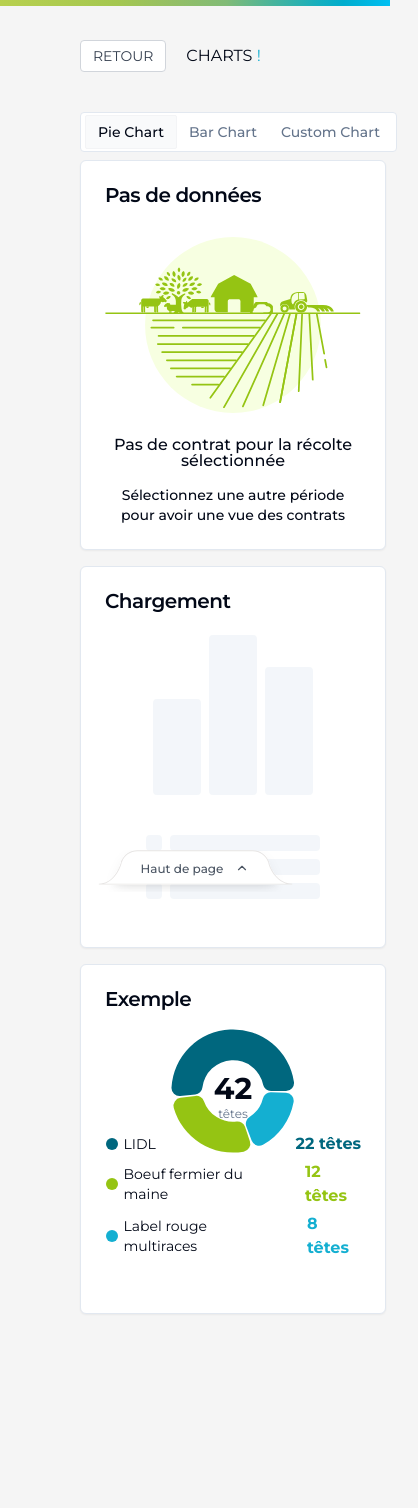
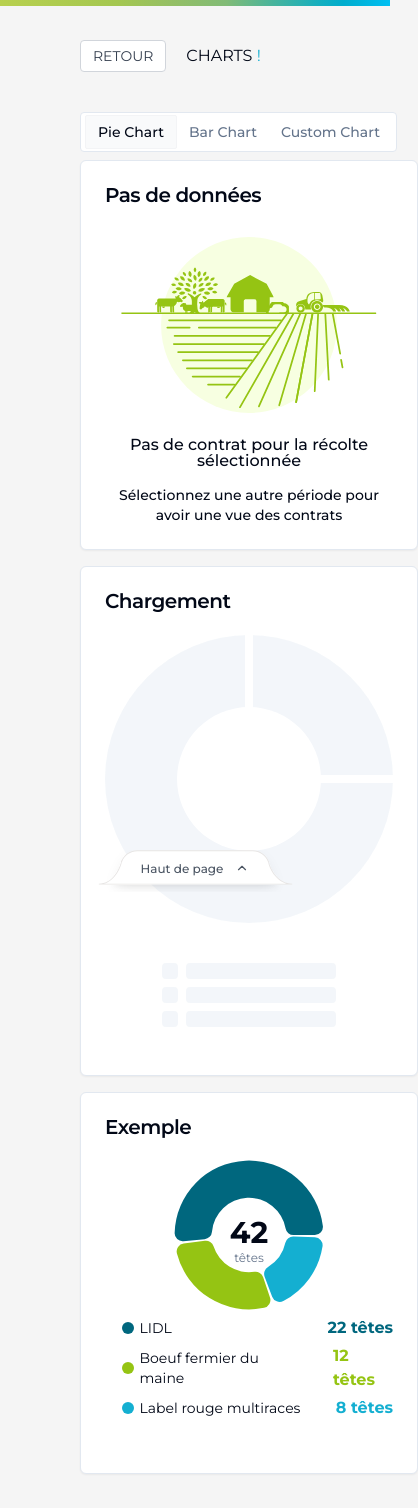
Before and after one commit to NatUp-dev/PACO, a Next.js app in the folder NatUp.Paco.Client/: page /demo/charts in a window 390 px wide. Shown: the top 1508 px of the page, 418 px wide, since content can reach past the window. Before the commit the page ends 1354 px from the top, so only its background shows below. Built offline with nearby package versions, Linux system fonts and the light colour scheme; what tailwindcss-debug-screens would draw is missing.

Commit message:
divers fixs

```diff
--- a/NatUp.Paco.Client/src/app/demo/charts/pies.tsx
+++ b/NatUp.Paco.Client/src/app/demo/charts/pies.tsx
@@ -99,6 +99,35 @@ export default function Pies() {
         </CardHeader>
         <CardContent>
           <div className="flex justify-center items-baseline space-x-2 pb-10">
+            <div className="relative flex justify-center items-center ">
+              <Skeleton className="w-72 h-72 rounded-full " />
+              <div className="w-1/2 h-1/2 rounded-full absolute bg-card" />
+              <div className="w-36 h-2 bg-card absolute right-0"></div>
+              <div className="w-2 h-36 bg-card absolute top-0"></div>
+            </div>
+          </div>
+          <div className="space-y-2">
+            <div className="flex justify-center space-x-2">
+              <Skeleton className="h-4 w-4 rounded-md" />
+              <div className="space-y-4">
+                <Skeleton className="h-4 w-[150px]" />
+              </div>
+            </div>
+            <div className="flex justify-center space-x-2">
+              <Skeleton className="h-4 w-4 rounded-md" />
+              <div className="space-y-4">
+                <Skeleton className="h-4 w-[150px]" />
+              </div>
+            </div>
+            <div className="flex justify-center space-x-2">
+              <Skeleton className="h-4 w-4 rounded-md" />
+              <div className="space-y-4">
+                <Skeleton className="h-4 w-[150px]" />
+              </div>
+            </div>
+          </div>
+
+          {/* <div className="flex justify-center items-baseline space-x-2 pb-10">
             <Skeleton className="h-24 w-12" />
             <Skeleton className="h-40 w-12" />
             <Skeleton className="h-32 w-12" />
@@ -122,7 +151,7 @@ export default function Pies() {
                 <Skeleton className="h-4 w-[150px]" />
               </div>
             </div>
-          </div>
+          </div> */}
         </CardContent>
         <CardFooter className="flex-col gap-2 text-sm"></CardFooter>
       </Card>
--- a/NatUp.Paco.Client/src/app/demo/page.tsx
+++ b/NatUp.Paco.Client/src/app/demo/page.tsx
@@ -7,12 +7,12 @@ import React from "react";
 
 export default function Demo() {
   return (
-    <div>
-      <div className="flex w-full uppercase justify-center items-center mt-52">
+    <div className="h-screen flex flex-col justify-center items-center gap-4 sm:gap-16 p-8">
+      <div className="flex w-full uppercase justify-center items-center">
         Demo time <span className="text-blue-500">!</span>
       </div>
-      <div className="flex gap-5 items-center justify-center mt-20">
-        <Card className="w-56">
+      <div className="w-full grid grid-cols-1 sm:grid-cols-2 lg:grid-cols-4 gap-4 items-center justify-center">
+        <Card className="w-full">
           <CardHeader>
             <CardTitle>Components</CardTitle>
           </CardHeader>
@@ -29,7 +29,7 @@ export default function Demo() {
             </div>
           </CardContent>
         </Card>
-        <Card className="w-56">
+        <Card className="w-full">
           <CardHeader>
             <CardTitle>Charts</CardTitle>
           </CardHeader>
@@ -46,7 +46,7 @@ export default function Demo() {
             </div>
           </CardContent>
         </Card>
-        <Card className="w-56">
+        <Card className="w-full">
           <CardHeader>
             <CardTitle>Tables & listes</CardTitle>
           </CardHeader>
@@ -63,7 +63,7 @@ export default function Demo() {
             </div>
           </CardContent>
         </Card>
-        <Card className="w-56">
+        <Card className="w-full">
           <CardHeader>
             <CardTitle>
               PACO<span className="text-blue-500">!</span>
--- a/NatUp.Paco.Client/src/components/ui/customPieChart.tsx
+++ b/NatUp.Paco.Client/src/components/ui/customPieChart.tsx
@@ -44,9 +44,12 @@ const CustomPieChart = <T extends Record<string, any>>({
   return loading ? (
     <>
       <div className="flex justify-center items-baseline space-x-2 pb-10">
-        <Skeleton className="h-24 w-12" />
-        <Skeleton className="h-40 w-12" />
-        <Skeleton className="h-32 w-12" />
+        <div className="relative flex justify-center items-center ">
+          <Skeleton className="w-64 h-64 rounded-full " />
+          <div className="w-1/2 h-1/2 rounded-full absolute bg-card" />
+          <div className="w-32 h-2 bg-card absolute right-0"></div>
+          <div className="w-2 h-32 bg-card absolute top-0"></div>
+        </div>
       </div>
       <div className="space-y-2">
         <div className="flex justify-center space-x-2">
```
